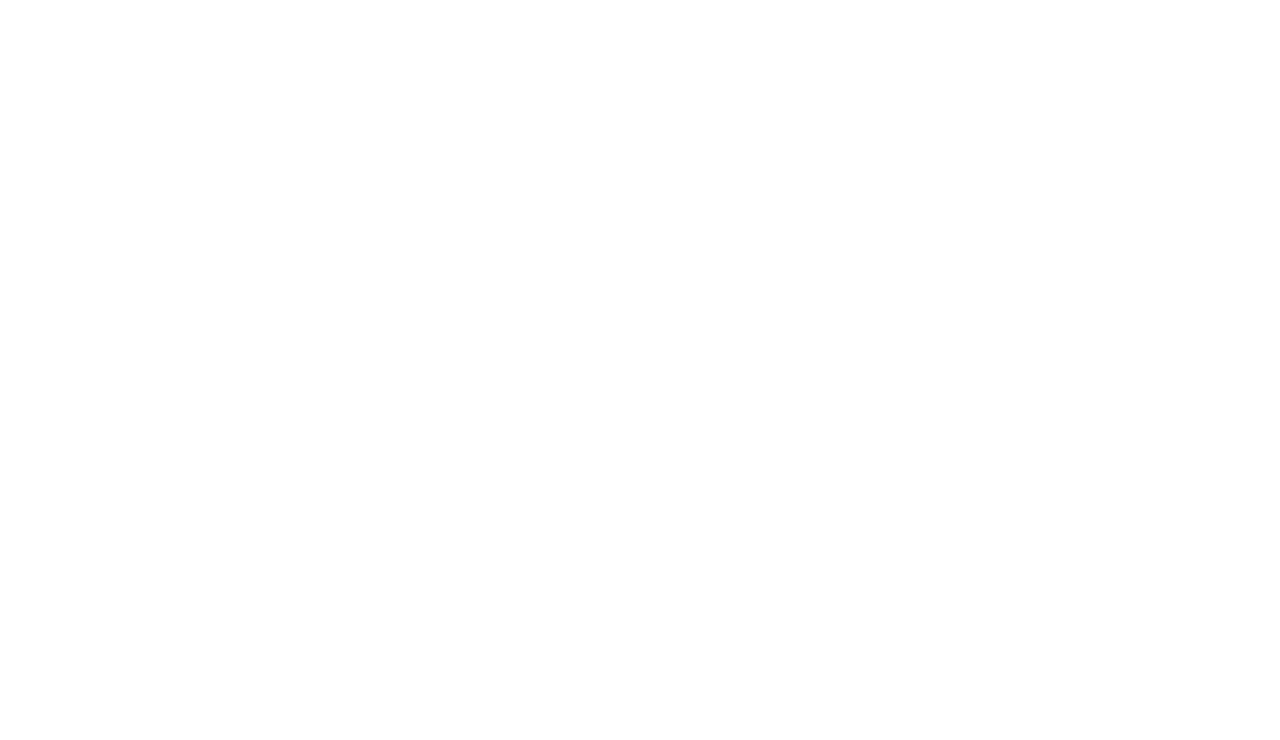
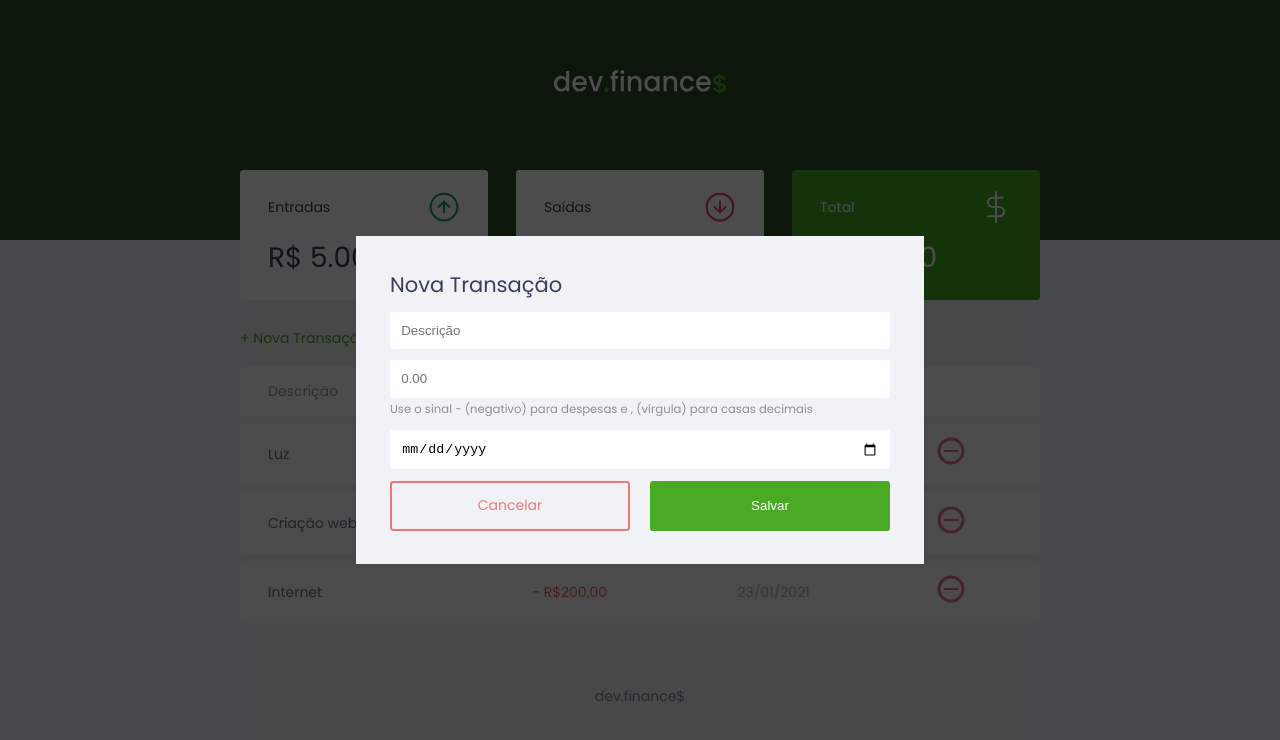
Before and after one commit to weitzz/DevFinances, a plain HTML site: page index.html in a window 1280 px wide. Drawn offline with Linux system fonts and the light colour scheme.

Commit message:
Adicionado modal com javascript

```diff
--- /dev/null
+++ b/css/style.css
@@ -0,0 +1,282 @@
+@import url('https://fonts.googleapis.com/css2?family=Poppins:ital,wght@0,100;0,400;0,700;1,100;1,400;1,700&display=swap');
+
+/*
+font-family: 'Poppins', sans-serif;
+*/
+:root{
+    --dark-blue: #363f5f;
+    --green: #49aa26;
+    --light-green: #3dd705;
+    --red: #e92929;
+
+}
+*{
+    margin: 0;
+    padding: 0;
+    box-sizing: border-box;
+
+}
+
+html{
+    font-size: 93.75%; /* 15px*/
+}
+body{
+    background: #f0f2f5;
+    font-family: 'Poppins', sans-serif;
+
+}
+.sr-only{
+    position: absolute;
+    width: 1px;
+    height: 1px;
+    padding: 0;
+    margin: -1px;
+    overflow: hidden;
+    clip: rect(0,0,0,0);
+    white-space: nowrap;
+    border-width: 0;
+
+}
+
+/*----------HEADER---------*/
+header{
+    background: #2D4A22;
+    padding: 5rem 0 10rem;
+    text-align: center;
+}
+header h1{
+    color: #fff;
+    font-weight: 100;
+
+}
+
+/*----------TITLE------------*/
+
+h2{
+    margin-top: 3.2rem;
+    margin-bottom: 0.8rem;
+    color: var(--dark-blue);
+    font-weight: normal;
+}
+
+/*------------BALANCE------------*/
+.container{
+    width: min(90vw,800px);
+    margin: auto;
+}
+/*------------Button------------*/
+a{
+    color: var(--green);
+    text-decoration: none;
+
+}
+a:hover{
+    color: var(--light-green);
+}
+
+button{
+    width: 100%;
+    height: 50px;
+    border: none;
+    color: #fff;
+    background: var(--green);
+    border-radius: 0.22rem;
+    cursor: pointer;
+}
+button:hover{
+    background: var(--light-green);
+}
+.button.new{
+    margin-bottom: .8rem;
+    display: inline-block;
+
+}
+.button.cancel{
+    color: var(--red);
+    border: 2px var(--red) solid;
+    border-radius: 0.25rem;
+    height:50px;
+    display: flex;
+    align-items: center;
+    justify-content:center;
+    opacity: 0.6;
+}
+.button.cancel:hover{
+    opacity: 1;
+}
+
+/*------------BALANCE------------*/
+section#balance{
+    margin-top: -5rem;
+
+}
+section#balance h2{
+    color: #fff;
+    margin-top: 0;
+}
+
+/*------------CARD------------*/
+
+.card{
+    background: #fff;
+    padding: 1.5rem 2rem;
+    border-radius: 0.25rem;
+    margin-bottom: 2rem;
+    color: var(--dark-blue);
+
+}
+.card h3{
+    font-weight: normal;
+    font-size: 1rem;
+    display: flex;
+    align-items: center;
+    justify-content: space-between;
+}
+
+.card p{
+    font-size: 2rem;
+    line-height: 3rem;
+    margin-top: 1rem;
+}
+
+.card.total{
+    background: var(--green);
+    color: #fff;
+}
+
+/*------------Table------------*/
+
+#transaction{
+    display: block;
+    overflow-x: auto;
+    width: 100%;
+}
+table#data-table{
+width: 100%;
+border-spacing: 0 0.5rem;
+color: #969cb3;
+
+
+}
+table thead tr th:first-child,
+table tbody tr td:first-child{
+    border-radius: 0.25rem 0 0 0.25rem;
+
+}
+table thead tr th:last-child,
+table tbody tr td:last-child{
+    border-radius:  0 0.25rem 0.25rem 0 ;
+
+}
+table th{
+    background: #fff;
+    font-weight: normal;
+    padding: 1rem 2rem;
+    text-align: left;
+
+}
+
+table tbody tr{
+    opacity: 0.7;
+}
+table tbody tr:hover{
+    opacity: 1;
+
+}
+table td{
+    background: #fff;
+    padding: 1rem 2rem;
+}
+
+td.description{
+    color: var(--dark-blue);
+}
+
+td.income{
+    color: #12a454;
+}
+td.expense{
+    color: var(--red);
+}
+
+/*------------MODAL------------*/
+.modal-overlay{
+    width: 100%;
+    height: 100%;
+    background: rgba(0,0,0, 0.7);
+    position: fixed;
+    top: 0;
+    display: flex;
+    align-items: center;
+    justify-content: center;
+    opacity: 0;
+    visibility: hidden;
+    z-index: 1;
+
+}
+.modal{
+    background: #f0f2f5;
+    padding: 2.4rem;
+    position: relative;
+
+}
+.modal-overlay.active{
+    opacity: 1;
+    visibility: visible;
+}
+/*-----FORM---------*/
+div#form{
+    max-width: 500px;
+
+}
+div#form h2{
+    margin-top: 0;
+}
+
+div#form form input{
+border: none;
+border-radius: 0.2rem;
+padding: 0.8rem;
+width: 100%;
+
+}
+.input-group{
+    margin-top: 0.8rem;
+}
+.input-group small{
+    opacity: 0.4;
+}
+.input-group.actions{
+    display: flex;
+    justify-content: space-between;
+    align-items: center;
+}
+
+.input-group.actions .button,
+.input-group.actions button{
+    width: 48%;
+}
+
+
+/*------------FOOTER------------*/
+footer{
+    text-align: center;
+    padding: 4rem 0 2rem;
+    color: var(--dark-blue);
+    opacity: 0.6;
+}
+
+
+/*-----Medias---------*/
+
+@media(min-width: 800px){
+    html{
+        font-size: 87.5%;
+    }
+    #balance{
+        display: grid;
+        grid-template-columns: repeat(3,1fr);
+        gap: 2rem;
+
+    }
+}
--- a/index.html
+++ b/index.html
@@ -1,12 +1,137 @@
 <!DOCTYPE html>
 <html lang="pt-br">
+
 <head>
-    <meta charset="UTF-8">
-    <meta http-equiv="X-UA-Compatible" content="IE=edge">
-    <meta name="viewport" content="width=device-width, initial-scale=1.0">
-    <title>Document</title>
+  <meta charset="UTF-8">
+  <meta http-equiv="X-UA-Compatible" content="IE=edge">
+  <meta name="viewport" content="width=device-width, initial-scale=1.0">
+  <link rel="stylesheet" href="/css/style.css">
+  <title>dev.finance$</title>
 </head>
+
 <body>
+  <header>
+    <img src="./assets/logo.svg" alt="Logo dev finance">
+  </header>
+  <main class="container">
+    <section id="balance">
+      <h2 class="sr-only">Balanço</h2>
 
+      <div class="card">
+        <h3>
+          <span>Entradas</span>
+          <img src="./assets/income.svg" alt="Imagem de entradas">
+        </h3>
+        <p>R$ 5.000</p>
+      </div>
+
+      <div class="card">
+        <h3>
+          <span>Saídas</span>
+          <img src="./assets/expense.svg" alt="Imagem de saídas">
+        </h3>
+        <p>R$ 2.000</p>
+      </div>
+      <div class="card total">
+        <h3>
+          <span>Total</span>
+          <img src="./assets/total.svg" alt="Imagem de total">
+        </h3>
+        <p>R$ 3.000</p>
+      </div>
+
+
+
+
+    </section>
+    <!------------------transaction--------------->
+    <section id="transaction">
+
+      <h2 class="sr-only">Trasações</h2>
+
+      <a href="#" onclick="modal.open()"
+      class="button new">+ Nova Transação</a>
+      <table id="data-table">
+        <thead>
+          <tr>
+            <th>Descrição</th>
+            <th>Valor</th>
+            <th>Data</th>
+            <th></th>
+          </tr>
+        </thead>
+
+        <tbody>
+          <tr>
+            <td class="description">Luz</td>
+            <td class="expense">- R$500,00</td>
+            <td class="date">23/01/2021</td>
+            <td>
+              <img src="./assets/minus.svg" alt="remover transaçao">
+            </td>
+          </tr>
+          <tr>
+            <td class="description">Criação website</td>
+            <td class="income"> R$5.000,00</td>
+            <td class="date">23/01/2021</td>
+            <td>
+              <img src="./assets/minus.svg" alt="remover transaçao">
+            </td>
+          </tr>
+          <tr>
+            <td class="description">Internet</td>
+            <td class="expense">- R$200,00</td>
+            <td class="date">23/01/2021</td>
+            <td>
+              <img src="./assets/minus.svg" alt="remover transaçao">
+            </td>
+          </tr>
+        </tbody>
+      </table>
+    </section>
+  </main>
+
+  <!--MODAL--------------->
+  <div class="modal-overlay active">
+    <div class="modal">
+
+      <div id="form">
+        <h2>Nova Transação</h2>
+        <form action="" method="post">
+
+          <div class="input-group">
+            <label class="sr-only" for="description">Descrição</label>
+            <input type="text" id="description" name="description" placeholder="Descrição" />
+          </div>
+
+          <div class="input-group">
+            <label class="sr-only" for="amount">Valor</label>
+            <input type="number" step="0.01" id="amount" name="amount" placeholder="0.00" />
+            <small class="help">Use o sinal - (negativo) para despesas e , (vírgula) para casas decimais</small>
+          </div>
+
+          <div class="input-group">
+            <label class="sr-only" for="date">Data</label>
+            <input type="date" id="date" name="date" />
+          </div>
+
+          <div class="input-group actions">
+            <a href="#" onclick="modal.close();" class="button cancel">Cancelar</a>
+            <button type="submit">Salvar</button>
+          </div>
+        </form>
+      </div>
+
+
+    </div>
+  </div>
+
+
+
+  <footer>
+    <p>dev.finance$</p>
+  </footer>
+<script src="./js/script.js"></script>
 </body>
+
 </html>
--- /dev/null
+++ b/js/script.js
@@ -0,0 +1,12 @@
+const modal = {
+    open(){
+      document.querySelector('.modal-overlay')
+      .classList.add('active')
+
+
+    },
+    close(){
+      document.querySelector('.modal-overlay')
+      .classList.remove('active')
+    }
+  }
```
Also changed, not shown: assets/expense.svg (added), assets/income.svg (added), assets/logo.svg (added), assets/minus.svg (added), assets/plus.svg (added), assets/total.svg (added).
